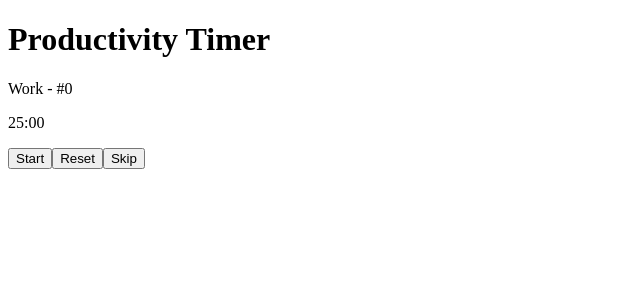
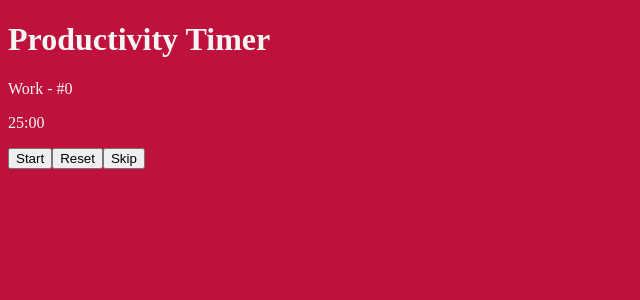
Before and after one commit to robsassack/productivity-timer, an Angular app: page / in a window 1280 px wide. Shown: the top 300 px of the page, without its empty margins (0-640 px from the left). Built offline with nearby package versions, Linux system fonts and the light colour scheme.

Commit message:
Added background color based on current interval

```diff
--- a/src/app/timer/timer.component.ts
+++ b/src/app/timer/timer.component.ts
@@ -62,6 +62,18 @@ export class TimerComponent {
     this.time = this.interval[this.currentInterval%8].time;
     clearInterval(this.timer);
     this.state = false;
+    // set background color based on interval
+    switch (this.interval[this.currentInterval%8].name) {
+      case 'Work':
+        document.body.style.backgroundColor = '#be123c';
+        break;
+      case 'Break':
+        document.body.style.backgroundColor = '#0369a1';
+        break;
+      case 'Long Break':
+        document.body.style.backgroundColor = '#047857';
+        break;
+    }
   }
 
   timeFormat(time: number) {
--- a/src/styles.css
+++ b/src/styles.css
@@ -1 +1,5 @@
-/* You can add global styles to this file, and also import other style files */
+body {
+  background-color: #be123c;
+  transition: background-color 1000ms ease;
+  color: #f5f5f5;
+}
```
